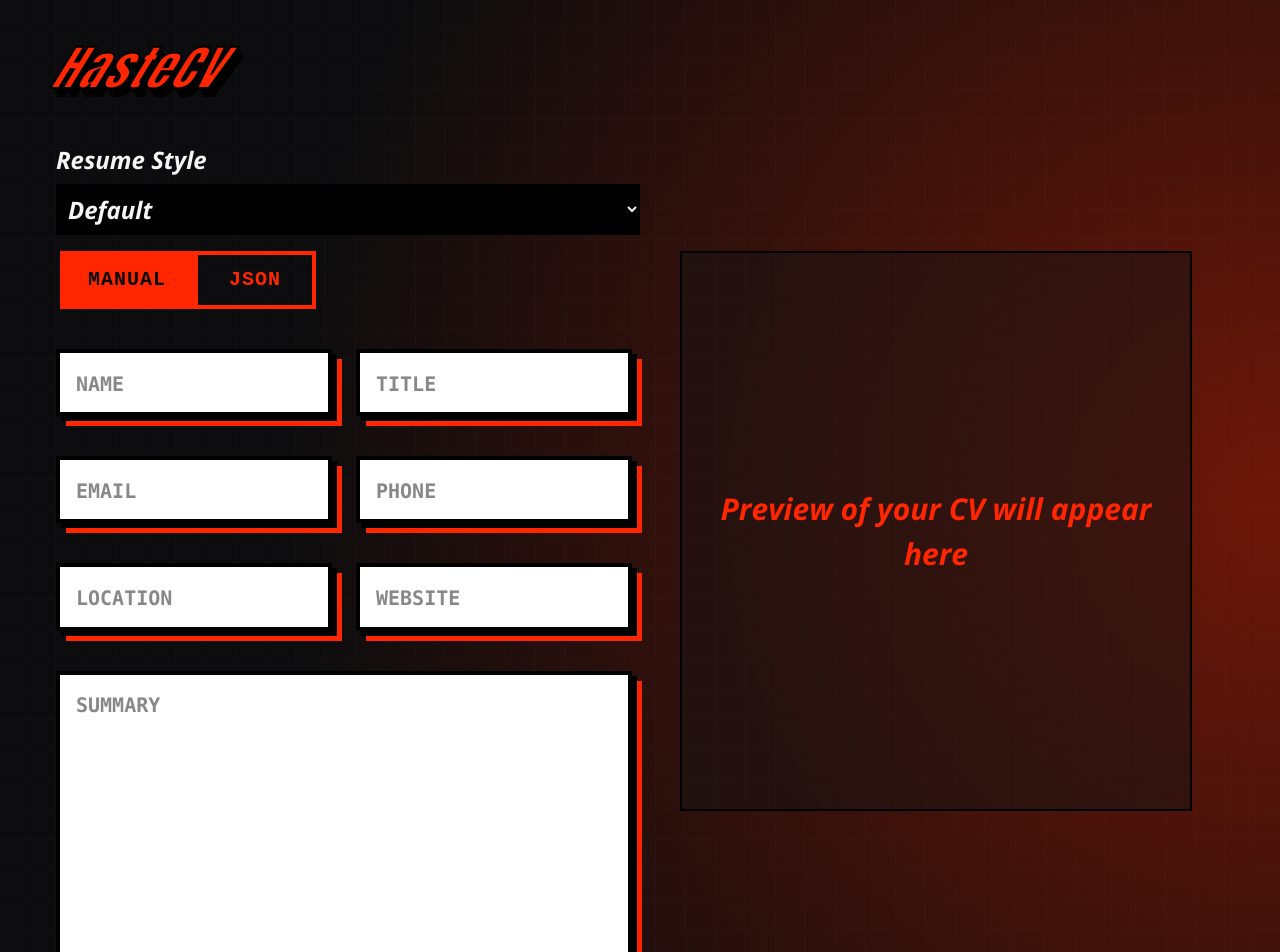
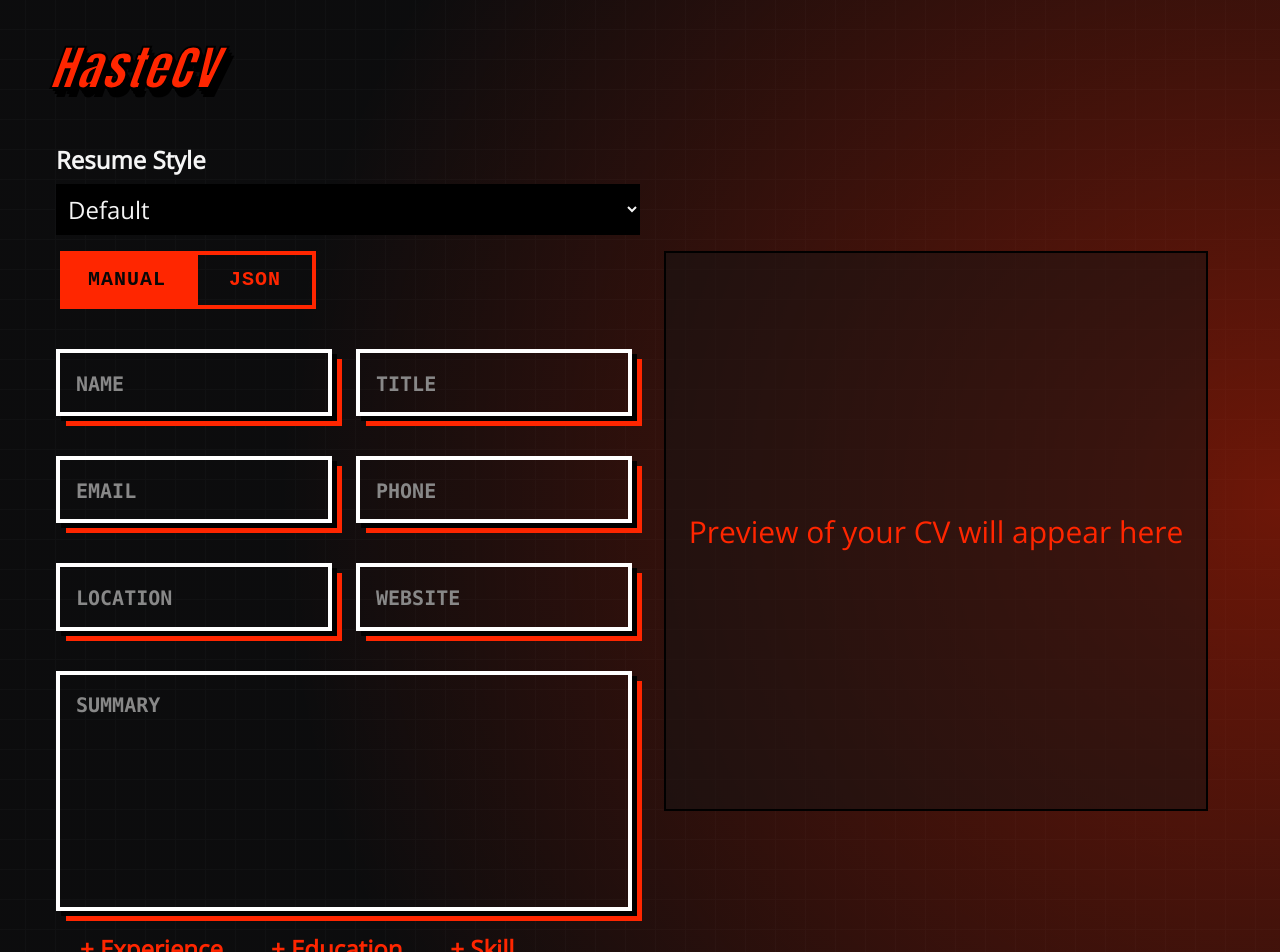
Before and after one commit to Chrisdalbano/hastecv, a Vue app in the folder pdfgen-front/: page / in a window 1280 px wide. Shown: the top 952 px of the page. Built offline with nearby package versions, Linux system fonts and the light colour scheme.

Commit message:
UI updates, removed italic styles, changed transparency of bg color for inputs. Re-positioned DownloadLink

```diff
--- a/pdfgen-front/src/assets/fonts.css
+++ b/pdfgen-front/src/assets/fonts.css
@@ -2,7 +2,6 @@
 @font-face {
   font-family: "OpenSans";
   src:
-    url("../assets/fonts/OpenSans-BoldItalic.ttf") format("truetype"),
     url("../assets/fonts/OpenSans-Regular.ttf") format("truetype"),
     url("../assets/fonts/OpenSans-Bold.ttf") format("truetype");
 }
--- a/pdfgen-front/src/components/AppHeader.vue
+++ b/pdfgen-front/src/components/AppHeader.vue
@@ -1,6 +1,6 @@
 <template>
   <header
-    class="center bg-transparent py-8 font-open-sans font-bold italic text-white"
+    class="center bg-transparent py-8 font-open-sans font-bold  text-white"
   >
     <h1 class="logo">HasteCV</h1>
   </header>
--- a/pdfgen-front/src/components/DownloadLink.vue
+++ b/pdfgen-front/src/components/DownloadLink.vue
@@ -2,9 +2,9 @@
   <a
     :href="props.downloadLink"
     download="resume.pdf"
-    class="rounded bg-green-500 p-2 text-white"
+    class="haste-button"
   >
-    Download PDF
+    Download Resume
   </a>
 </template>
 
--- a/pdfgen-front/src/components/ManualForm.vue
+++ /dev/null
@@ -1,3 +0,0 @@
-<template>a</template>
-<script setup></script>
-<style scoped></style>
--- a/pdfgen-front/src/components/home/PreviewCV.vue
+++ b/pdfgen-front/src/components/home/PreviewCV.vue
@@ -1,4 +1,5 @@
 <template>
+  <section>
     <div class="preview-overlay">
       <iframe
         v-if="props.downloadLink"
@@ -9,21 +10,33 @@
         Preview of your CV will appear here
       </p>
     </div>
+    <div class="flex justify-center">
+      <DownloadLink
+        v-if="props.downloadLink"
+        :downloadLink="store.downloadLink"
+      ></DownloadLink>
+    </div>
+  </section>
 </template>
 
 <script setup>
+import { useResumeDataStore } from "../../stores/resumeData";
+
+import DownloadLink from "../DownloadLink.vue";
 const props = defineProps({
   downloadLink: {
     required: true
   }
 });
+
+const store = useResumeDataStore();
 </script>
 
 <style scoped>
 .preview-overlay {
   flex: 1;
   position: relative;
-  margin: 2rem;
+  margin: 1rem;
   margin-top: 0;
   height: 70svh;
   display: flex;
--- a/pdfgen-front/src/components/home/resume_form/AreaTextInput.vue
+++ b/pdfgen-front/src/components/home/resume_form/AreaTextInput.vue
@@ -1,8 +1,8 @@
 <template>
   <div
-    class="input-container relative isolate h-[4.2rem] border-4 border-black bg-white shadow-[5px_5px_0_black,_10px_10px_var(--haste-yellow)]"
+    class="input-container relative isolate h-[4.2rem] border-4 border-white shadow-[5px_5px_0_black,_10px_10px_var(--haste-yellow)]"
     :style="{
-      height: `calc(4.2rem * ${rows})`
+      height: `calc(3rem * ${rows})`
     }"
   >
     <textarea
@@ -12,7 +12,7 @@
       v-model="model"
       :placeholder="label"
       :rows="rows"
-      class="brutal-input absolute inset-0 z-20 resize-none border-0 px-4 py-4 text-lg text-black placeholder:text-transparent"
+      class="brutal-input absolute inset-0 z-20 resize-none border-0 px-4 py-4 text-white placeholder:text-transparent"
     ></textarea>
     <label
       :for="id"
--- a/pdfgen-front/src/components/home/resume_form/TextInput.vue
+++ b/pdfgen-front/src/components/home/resume_form/TextInput.vue
@@ -1,6 +1,6 @@
 <template>
   <div
-    class="__input-container relative isolate h-[4.2rem] border-4 border-black bg-white shadow-[5px_5px_0_black,_10px_10px_var(--haste-yellow)]"
+    class="__input-container relative isolate h-[4.2rem] border-4 border-white shadow-[5px_5px_0_black,_10px_10px_var(--haste-yellow)]"
   >
     <input
       v-model="model"
@@ -9,7 +9,7 @@
       :name="label"
       autocomplete="off"
       :placeholder="label"
-      class="__brutal-input absolute inset-0 z-20 border-0 px-4 text-lg text-black placeholder:text-transparent"
+      class="__brutal-input absolute inset-0 z-20 border-0 px-4 text-base text-white placeholder:text-transparent"
     />
     <label
       :for="id"
--- a/pdfgen-front/src/views/HomeView.vue
+++ b/pdfgen-front/src/views/HomeView.vue
@@ -16,10 +16,8 @@
     </div>
     <PreviewCV class="min-w-[--min-width]" :downloadLink="store.downloadLink" />
   </div>
-  <DownloadLink v-if="store.downloadLink" :downloadLink="store.downloadLink" />
 </template>
 <script setup>
-import DownloadLink from "@/components/DownloadLink.vue";
 import TemplateSelector from "@/components/home/TemplateSelector.vue";
 import PreviewCV from "@/components/home/PreviewCV.vue";
 import AppLink from "@/components/AppLink.vue";
```
Lines whose indentation alone changed are shown as unchanged.
